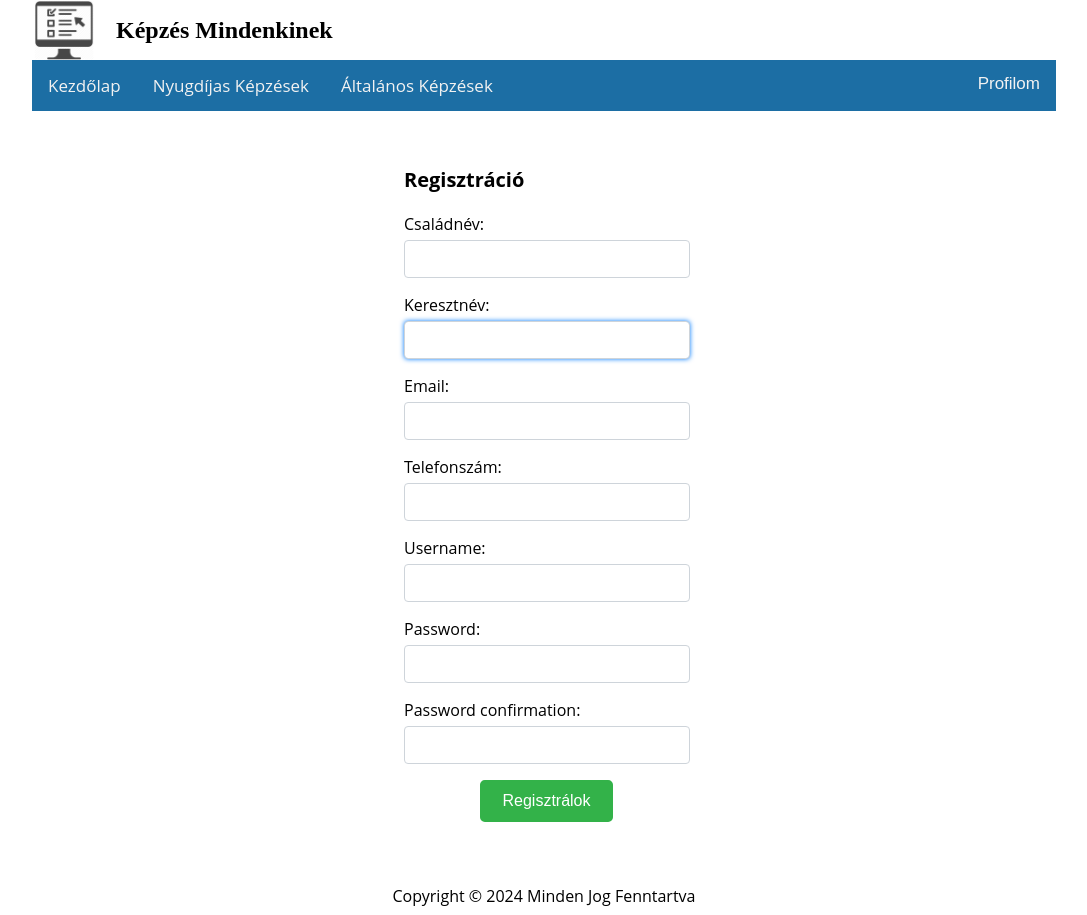
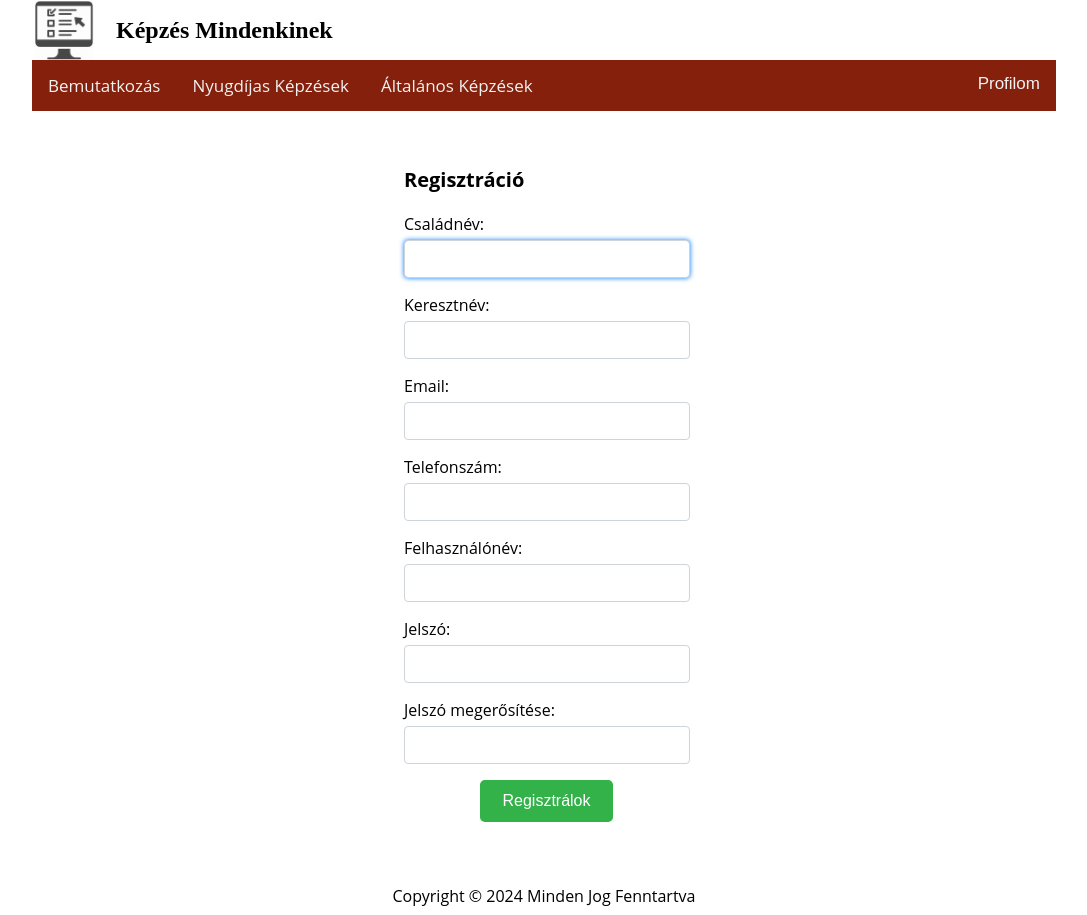
Before and after one commit to rolkotaki/django-hajni-courses, a Django app: page /regisztracio in a window 1280 px wide. Shown: the whole page, without its empty margins (96-1183 px from the left). Run offline with Django 5.2, Linux system fonts and the light colour scheme; the visitor is signed in with stand-in values (Sample User, id 1); parts of the project's set-up code (start-up, migrations or seed data) failed here and were passed over.

Commit message:
Add fixes and design updates asked by the owner

```diff
--- a/hajni_courses/settings.py
+++ b/hajni_courses/settings.py
@@ -126,6 +126,9 @@ AUTH_PASSWORD_VALIDATORS = [
 # https://docs.djangoproject.com/en/5.0/topics/i18n/
 
 LANGUAGE_CODE = 'hu'
+LANGUAGES = (
+    ('hu', _('Hungarian')),
+)
 
 TIME_ZONE = 'UTC'
 
--- a/hajni_courses_app/forms.py
+++ b/hajni_courses_app/forms.py
@@ -1,6 +1,6 @@
 from django import forms
-from django.contrib.auth.forms import UserCreationForm
-from django.core.validators import RegexValidator
+from django.contrib.auth.forms import UserCreationForm, UsernameField
+from django.core.validators import RegexValidator, MinValueValidator
 from django.utils.translation import gettext_lazy as _
 
 from .models import CustomUser
@@ -12,18 +12,44 @@ class LoginForm(forms.Form):
     Login form class.
     """
     username = forms.CharField(required=True, max_length=150, label=_('Felhasználónév'),
-                               widget=forms.TextInput(attrs={'autofocus': True}))
-    password = forms.CharField(max_length=50, widget=forms.PasswordInput, label=_('Jelszó'))
+                               widget=forms.TextInput(attrs={'autofocus': True}),
+                               error_messages={'required': 'Ennek a mezőnek a megadása kötelező.'})
+    password = forms.CharField(max_length=50, widget=forms.PasswordInput, label=_('Jelszó'),
+                               error_messages={'required': 'Ennek a mezőnek a megadása kötelező.'})
 
 
 class SignUpForm(UserCreationForm):
     """
     SignUp form class.
     """
-    last_name = forms.CharField(required=True, max_length=150, label=_('Családnév'))
+    # Workaround to get these labels and messages in Hungarian. Strange, because for other messages it worked,
+    # for example the length of the password. Until finding a nicer solution, leaving this as a workaround.
+    error_messages = {
+        "password_mismatch": _("A két jelszó nem egyezik!"),
+    }
+    username = UsernameField(label=_("Felhasználónév"), error_messages={'required': 'Ennek a mezőnek a megadása kötelező.'})
+    password1 = forms.CharField(
+        label=_("Jelszó"),
+        strip=False,
+        widget=forms.PasswordInput(attrs={"autocomplete": "new-password"}),
+        error_messages={'required': 'Ennek a mezőnek a megadása kötelező.'}
+    )
+    password2 = forms.CharField(
+        label=_("Jelszó megerősítése"),
+        widget=forms.PasswordInput(attrs={"autocomplete": "new-password"}),
+        strip=False,
+        error_messages={'required': 'Ennek a mezőnek a megadása kötelező.'}
+    )
+    last_name = forms.CharField(required=True, max_length=150, label=_('Családnév'),
+                                widget=forms.TextInput(attrs={'autofocus': True}),
+                                error_messages={'required': 'Ennek a mezőnek a megadása kötelező.'})
     first_name = forms.CharField(required=True, max_length=150, label=_('Keresztnév'),
-                                 widget=forms.TextInput(attrs={'autofocus': True}))
-    email = forms.EmailField(required=True, max_length=254, widget=forms.EmailInput(attrs={'class': 'validate', }))
+                                 error_messages={'required': 'Ennek a mezőnek a megadása kötelező.'})
+    email = forms.EmailField(required=True, max_length=254, widget=forms.EmailInput(attrs={'class': 'validate', }),
+                             error_messages={
+                                 'required': 'Ennek a mezőnek a megadása kötelező.',
+                                 'invalid': 'Adjon meg egy érvényes email címet!',
+                             })
     phone_number = forms.CharField(required=False, max_length=20, label=_('Telefonszám'),
                                    validators=[RegexValidator(regex=PHONE_NUMBER_VALIDATOR,
                                                               message=_('Adjon meg egy érvényes telefonszámot!'))])
@@ -37,10 +63,16 @@ class PersonalDataForm(forms.Form):
     """
     Personal Data form class.
     """
-    last_name = forms.CharField(required=True, max_length=150, label=_('Családnév'))
+    last_name = forms.CharField(required=True, max_length=150, label=_('Családnév'),
+                                widget=forms.TextInput(attrs={'autofocus': True}),
+                                error_messages={'required': 'Ennek a mezőnek a megadása kötelező.'})
     first_name = forms.CharField(required=True, max_length=150, label=_('Keresztnév'),
-                                 widget=forms.TextInput(attrs={'autofocus': True}))
-    email = forms.EmailField(required=True, max_length=254, widget=forms.EmailInput(attrs={'class': 'validate', }))
+                                 error_messages={'required': 'Ennek a mezőnek a megadása kötelező.'})
+    email = forms.EmailField(required=True, max_length=254, widget=forms.EmailInput(attrs={'class': 'validate', }),
+                             error_messages={
+                                 'required': 'Ennek a mezőnek a megadása kötelező.',
+                                 'invalid': 'Adjon meg egy érvényes email címet!',
+                             })
     phone_number = forms.CharField(required=False, max_length=20, label=_('Telefonszám'),
                                    validators=[RegexValidator(regex=PHONE_NUMBER_VALIDATOR,
                                                               message=_('Adjon meg egy érvényes telefonszámot!'))])
@@ -54,17 +86,28 @@ class ApplyForm(forms.Form):
     """
     Application form class.
     """
-    last_name = forms.CharField(widget=forms.TextInput(attrs={'id': 'last_name', 'name': 'last_name'}),
-                                label=_('Családnév'), required=True)
-    first_name = forms.CharField(widget=forms.TextInput(attrs={'id': 'first_name', 'name': 'first_name'}),
-                                 label=_('Keresztnév'), required=True)
-    age = forms.IntegerField(widget=forms.NumberInput(attrs={'id': 'age', 'name': 'age', 'autofocus': True}),
-                             label=_('Kor'), required=True)
-    address = forms.CharField(widget=forms.TextInput(attrs={'id': 'address', 'name': 'address'}),
-                              label=_('Cím (település)'), required=False)
-    email = forms.CharField(widget=forms.EmailInput(attrs={'id': 'email', 'name': 'email'}),
-                            label=_('E-mail'), required=True)
-    phone_number = forms.CharField(widget=forms.TextInput(attrs={'id': 'phone_number', 'name': 'phone_number'}),
+    last_name = forms.CharField(widget=forms.TextInput(attrs={'id': 'last_name', 'name': 'last_name',
+                                                              'class': 'user_form_text_input'}),
+                                label=_('Családnév'), required=True,
+                                error_messages={'required': 'Ennek a mezőnek a megadása kötelező.'})
+    first_name = forms.CharField(widget=forms.TextInput(attrs={'id': 'first_name', 'name': 'first_name',
+                                                               'class': 'user_form_text_input'}),
+                                 label=_('Keresztnév'), required=True,
+                                 error_messages={'required': 'Ennek a mezőnek a megadása kötelező.'})
+    age = forms.IntegerField(widget=forms.NumberInput(attrs={'id': 'age', 'name': 'age', 'autofocus': True,
+                                                             'class': 'user_form_text_input'}),
+                             label=_('Kor'), required=True, validators=[MinValueValidator(1)],
+                             error_messages={
+                                 'required': 'Ennek a mezőnek a megadása kötelező.',
+                                 'min_value': 'Adjon meg egy pozitív egész számot!',
+                             })
+    address = forms.CharField(widget=forms.TextInput(attrs={'id': 'address', 'name': 'address',
+                                                            'class': 'user_form_text_input'}),
+                              label=_('Cím (település)'), required=True,
+                              error_messages={'required': 'Ennek a mezőnek a megadása kötelező.'})
+    phone_number = forms.CharField(widget=forms.TextInput(attrs={'id': 'phone_number', 'name': 'phone_number',
+                                                                 'placeholder': 'Pl.: +36201112222',
+                                                                 'class': 'user_form_text_input'}),
                                    required=False,
                                    label=_('Telefonszám'),
                                    validators=[RegexValidator(regex=PHONE_NUMBER_VALIDATOR,
@@ -73,5 +116,5 @@ class ApplyForm(forms.Form):
                                                               'placeholder': _('Kérjük írja le számítógépes ismereteit ...'),
                                                               'id': 'experience', 'name': 'experience',
                                                               'class': 'text_input'}),
-                                 required=True,
+                                 required=False,
                                  label=_('Számítógépes tapasztalat'))
--- a/hajni_courses_app/static/style/style.css
+++ b/hajni_courses_app/static/style/style.css
@@ -58,7 +58,7 @@ html, body {
 }
 
 #topnav {
-  background-color: #1C6EA4;
+  background-color: #85200C;
   overflow: hidden;
   top: 60px;
   left: 0;
--- a/hajni_courses_app/templates/base.html
+++ b/hajni_courses_app/templates/base.html
@@ -36,7 +36,7 @@
             </div>
 
             <div id="topnav">
-                <a id="nav_home" class="menu_item" href="{% url 'home' %}">{% trans 'Kezdőlap' %}</a>
+                <a id="nav_home" class="menu_item" href="{% url 'home' %}">{% trans 'Bemutatkozás' %}</a>
                 <a id="nav_pensioner_courses" class="menu_item" href="{% url 'pensioner_courses' %}">{% trans 'Nyugdíjas Képzések' %}</a>
                 <a id="nav_general_courses" class="menu_item" href="{% url 'general_courses' %}">{% trans 'Általános Képzések' %}</a>
                 {% if user.is_authenticated %}
--- a/hajni_courses_app/templates/course.html
+++ b/hajni_courses_app/templates/course.html
@@ -10,9 +10,9 @@
 <div class="content content_course">
 
     <div class="course">
-        <p class="course_name">{{ course.name }}</p>
+        <p class="course_name">{{ course.name|title }}</p>
         <p class="course_desc">{{ course.duration }}</p>
-        <p class="course_price">{{ course.price }} Ft</p>
+        <p class="course_price">{{ course.price|format_number }} Ft</p>
         <p class="course_desc"><br>A képzés során a következőket fogod megtanulni:</p>
         <ul class="course_box_desc" style="list-style-type: '&#9786; ';">
                 {% for item in course.description|split_by_star %}
--- a/hajni_courses_app/templates/pensioner_courses.html
+++ b/hajni_courses_app/templates/pensioner_courses.html
@@ -12,12 +12,12 @@
                 <img src="{% static 'pensioner_courses_image.png' %}">
             </td>
             <td>
-                <h2>{% trans 'NYUGDÍJASOKNAK' %}</h2>
+                <h2 class="course_coloured_text">{% trans 'NYUGDÍJASOKNAK' %}</h2>
                 <p>{% trans 'Nem csak a fiataloké a világ!' %}</p>
             </td>
         </tr>
     </table>
-    <h3>&#8681;{% trans 'HAMAROSAN INDULÓ KISCSOPORTOS ONLINE KÉPZÉSEK' %}&#8681;</h3>
+    <h2 class="course_coloured_text">&#8681;{% trans 'HAMAROSAN INDULÓ KISCSOPORTOS ONLINE KÉPZÉSEK' %}&#8681;</h2>
 </div>
 
 <div id="content_wrapper">
@@ -28,7 +28,7 @@
 
     <div class="course_box">
         <a href="{% url 'course' slug=course.slug %}"><span>
-            <p class="course_box_name">{{ course.name|split_by_parenthesis|first }}</p>
+            <p class="course_box_name">{{ course.name|split_by_parenthesis|first|upper }}</p>
             <p class="course_box_duration">{{ course.duration }}</p>
             <ul class="course_box_desc" style="list-style-type: '&#9786; ';">
                 {% for item in course.description|split_by_star %}
--- a/hajni_courses_app/templatetags/extra_filters.py
+++ b/hajni_courses_app/templatetags/extra_filters.py
@@ -17,3 +17,8 @@ def split_by_star(value):
 @register.filter(name='split_by_parenthesis')
 def split_by_parenthesis(value):
     return value.split('(')
+
+
+@register.filter(name='format_number')
+def format_number(number):
+    return f"{number:,.0f}"
--- a/hajni_courses_app/utils/constants.py
+++ b/hajni_courses_app/utils/constants.py
@@ -15,3 +15,4 @@ USER_CANCELLATION_EMAIL_SUBJECT = str(_('Deaktiváltuk a fiókodat'))
 USER_REGISTRATION_EMAIL_SUBJECT = str(_('Erősítsd meg a regisztrációdat a Képzés Mindenkinek! oldalán'))
 CALLBACK_EMAIL_SUBJECT = str(_('Valaki visszahívást kért'))
 APPLICATION_EMAIL_SUBJECT = str(_('Valaki jelentkezett egy tanfolyamodra'))
+APPLICATION_CONFIRMATION_SUBJECT = str(_('Jelentkezés megerősítése'))
--- a/hajni_courses_app/views.py
+++ b/hajni_courses_app/views.py
@@ -273,7 +273,7 @@ def apply(request, slug):
                                 'last_name': form.cleaned_data['last_name'],
                                 'age': form.cleaned_data['age'],
                                 'address': form.cleaned_data['address'],
-                                'email': form.cleaned_data['email'],
+                                'email': request.user.email,
                                 'phone_number': form.cleaned_data['phone_number'],
                                 'experience': form.cleaned_data['experience'],
                                 'course': course.name
```
Also changed, not shown: other parts of hajni_courses_app/static/style/style.css (+22 -12 lines), hajni_courses_app/models.py (+11 -1 lines), hajni_courses_app/templates/emails/application_confirmation.html (added, +12 -0 lines), hajni_courses_app/templates/general_courses.html (+8 -6 lines), hajni_courses_app/tests/test_views.py (+2 -2 lines).
